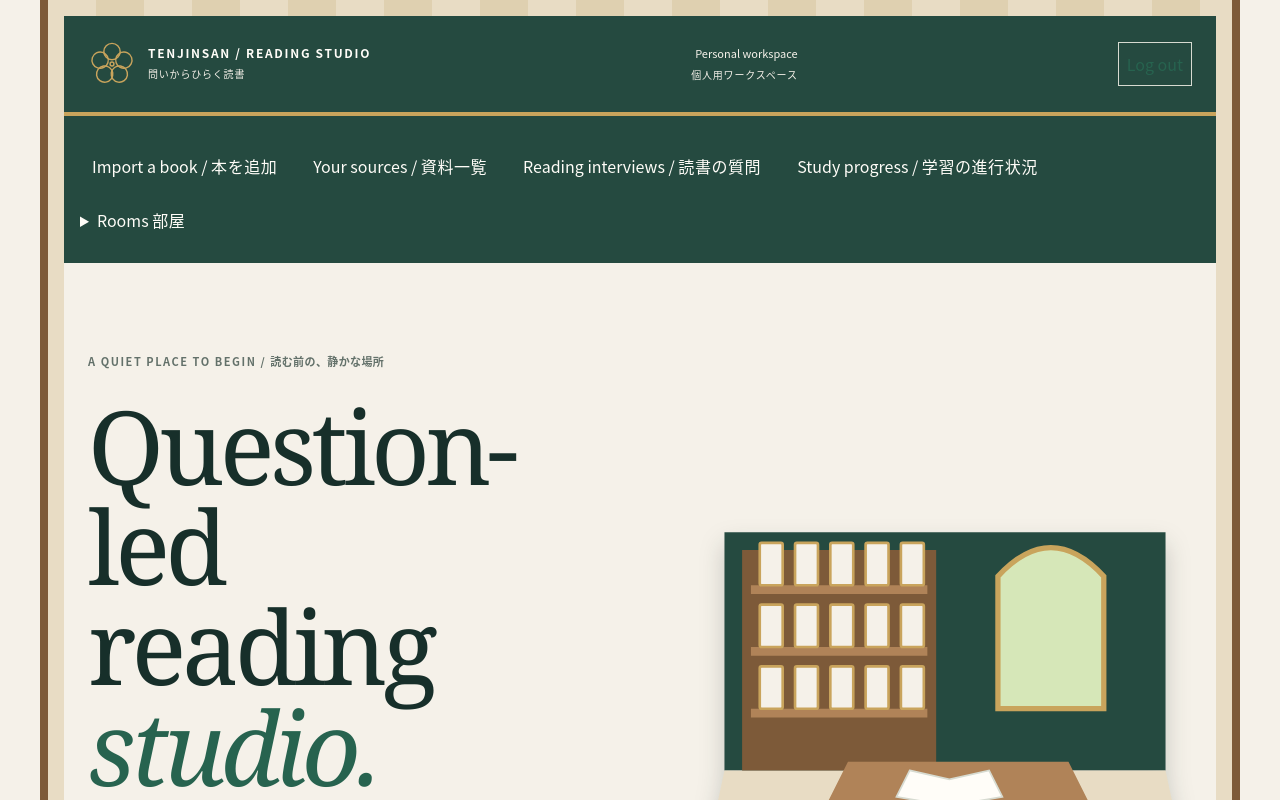
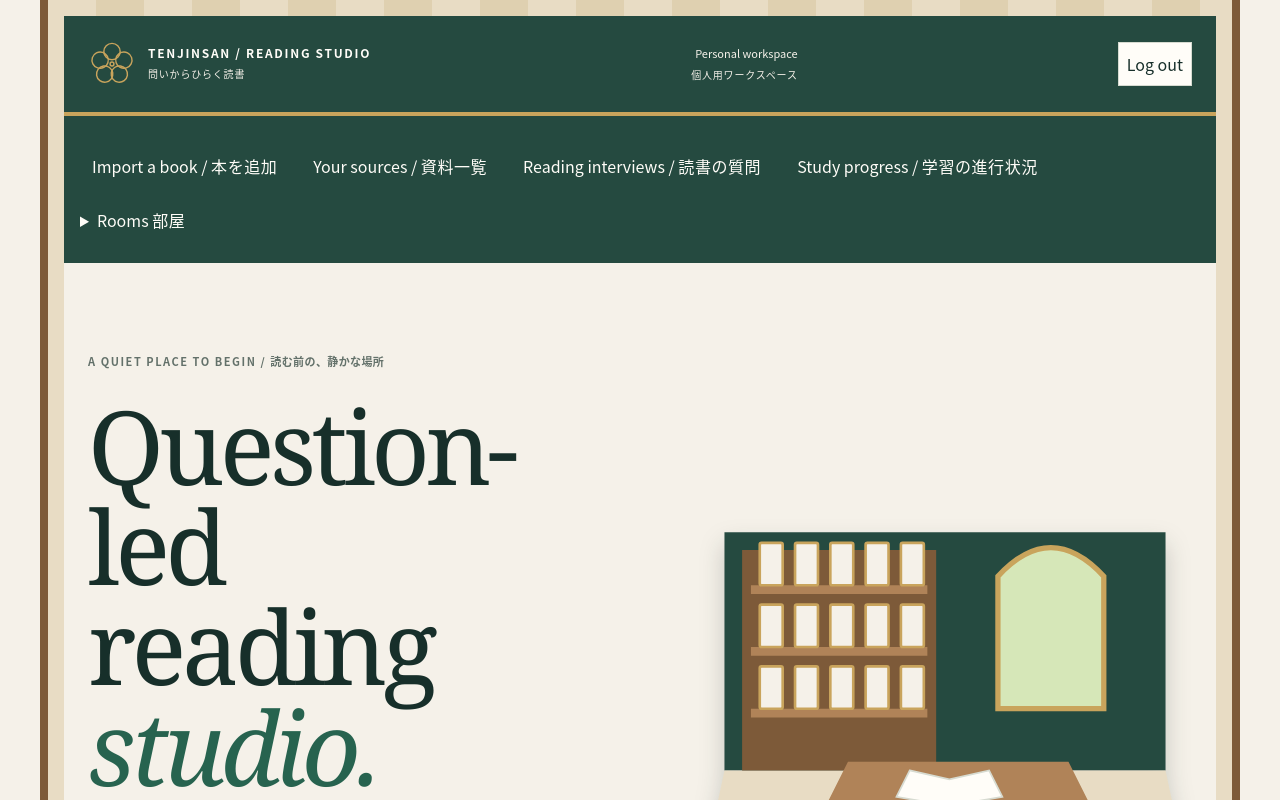
Before and after one commit to Hennessyng/tenjinsan, a React (Vite) app in the folder apps/studio/: page / in a window 1280 px wide. Shown: the top 800 px of the page. Built offline with nearby package versions, Linux system fonts and the light colour scheme.

Commit message:
fix: keep library logout readable on the hall wall

```diff
--- a/apps/studio/src/shell.css
+++ b/apps/studio/src/shell.css
@@ -308,6 +308,10 @@ h1 em {
 .library-workspace .privacy-note small {
   color: var(--color-paper);
 }
+.library-workspace .owner-logout button {
+  color: var(--color-ink);
+  background: var(--color-paper-raised);
+}
 .library-crest {
   width: 3rem;
   height: 3rem;
```
